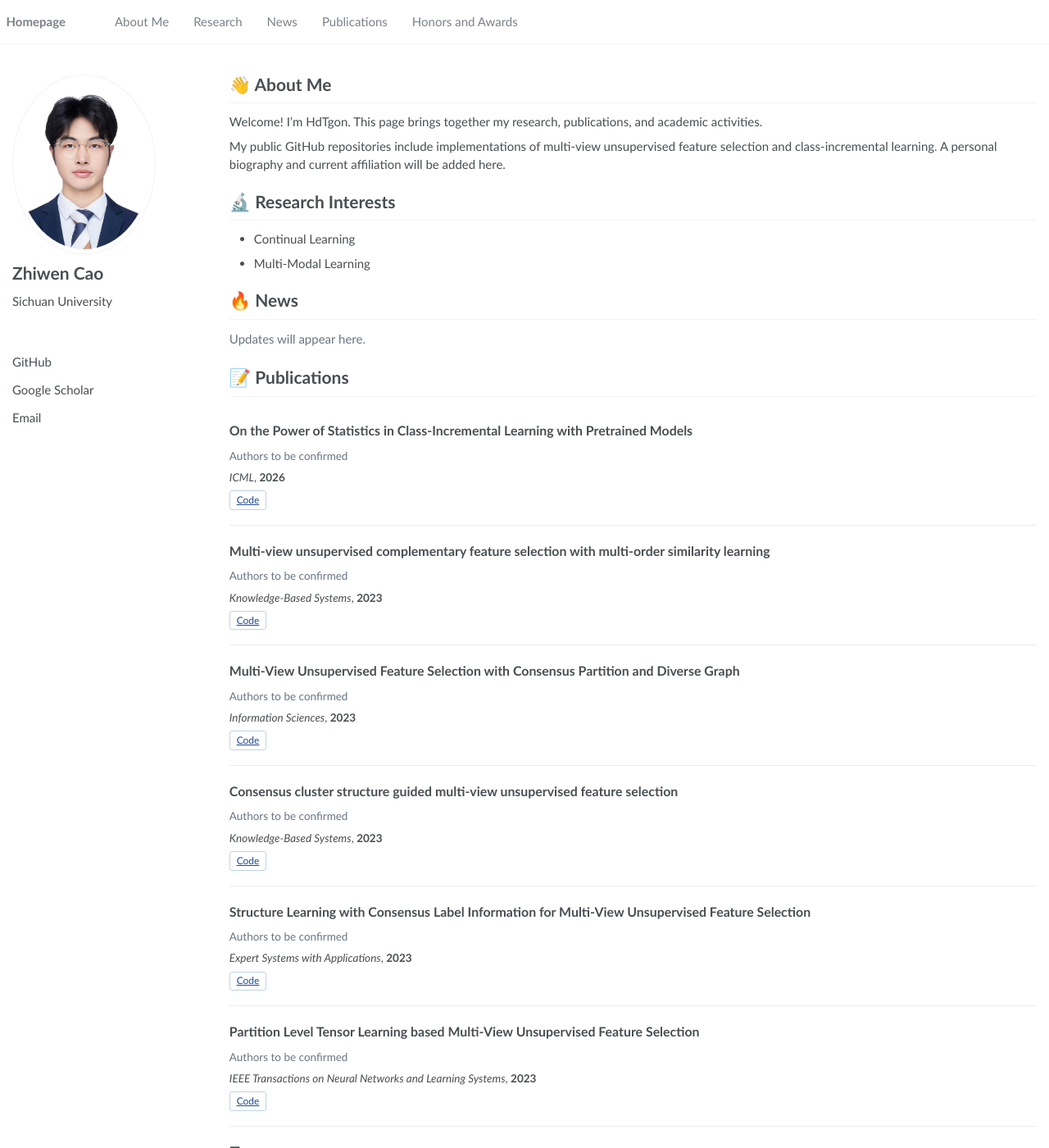
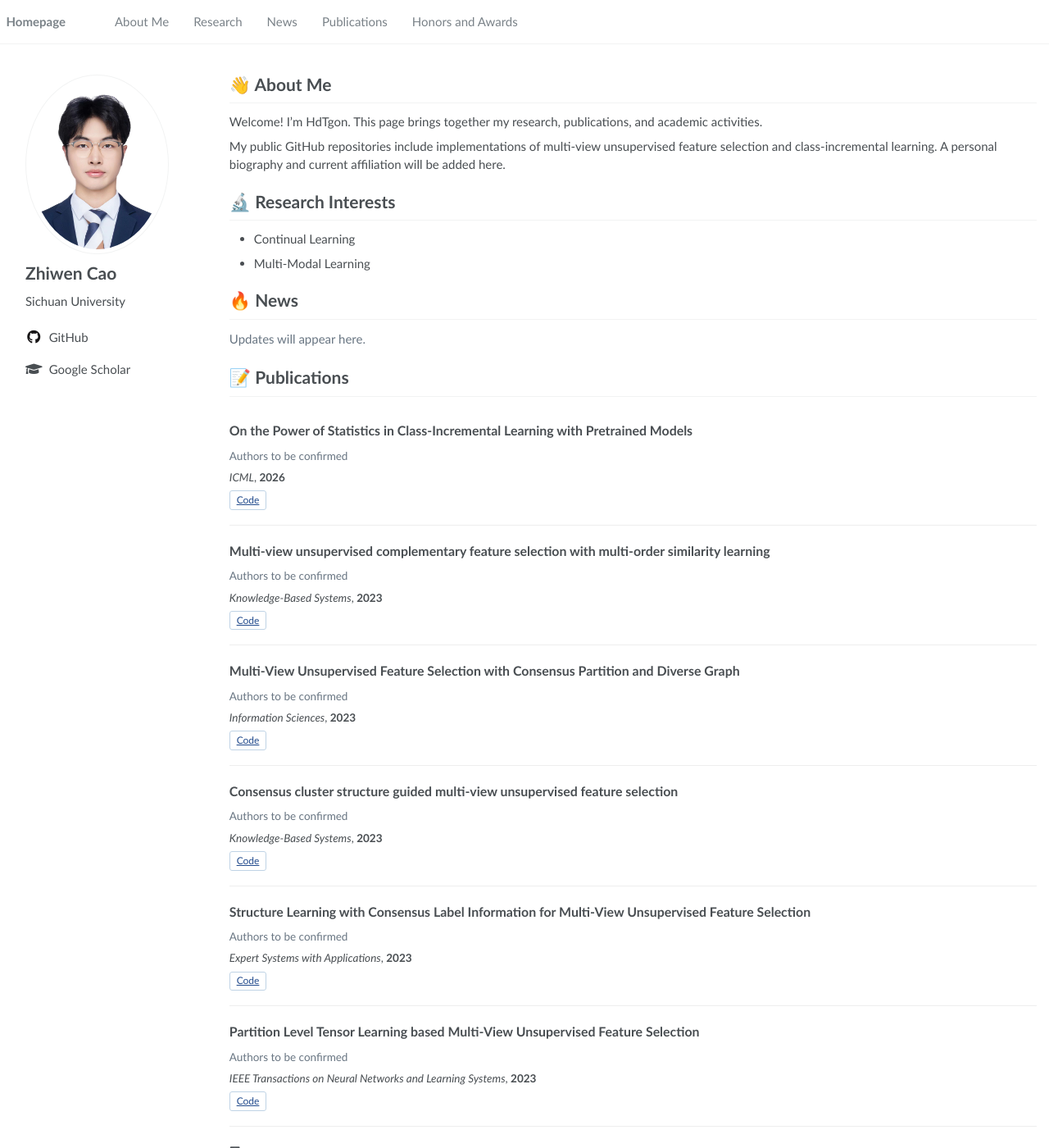
Before and after one commit to HdTgon/HdTgon.github.io, a Jekyll site: the page built from _pages/about.html, in a window 1280 px wide and 1400 px high. Shown: the whole window at 82% size. Built offline with Jekyll 4.4.1, drawn with Linux system fonts in a browser that asks for light colours.

Commit message:
Remove email and add social link icons with profile spacing adjustment

```diff
--- a/_data/profile.json
+++ b/_data/profile.json
@@ -9,8 +9,7 @@
   "photo_alt": "Portrait of Zhiwen Cao (曹智文)",
   "links": {
     "GitHub": "https://github.com/HdTgon",
-    "Google Scholar": "https://scholar.google.hk/citations?user=odfczIMAAAAJ&hl=zh-CN&oi=sra",
-    "Email": "mailto:caozhiwen@stu.scu.edu.cn"
+    "Google Scholar": "https://scholar.google.hk/citations?user=odfczIMAAAAJ&hl=zh-CN&oi=sra"
   },
   "about": [
     "Welcome! I’m HdTgon. This page brings together my research, publications, and academic activities.",
--- a/_includes/author-profile.html
+++ b/_includes/author-profile.html
@@ -1,7 +1,7 @@
 {% assign p = site.data.profile %}
 <div itemscope itemtype="https://schema.org/Person" class="profile_box">
 <div class="author__avatar"><img src="{{ p.photo | relative_url }}" class="author__avatar" alt="{{ p.photo_alt | escape }}" width="200" height="200"></div>
-<div class="author__content"><h3 class="author__name">{{ p.name | escape }}</h3><p class="author__bio">{{ p.name_note | escape }}</p><p class="profile-note">{{ p.role | escape }}<br>{{ p.affiliation | escape }}</p></div>
+<div class="author__content"><h3 class="author__name">{{ p.name | escape }}</h3>{% if p.name_note != "" %}<p class="author__bio">{{ p.name_note | escape }}</p>{% endif %}{% if p.role != "" or p.affiliation != "" %}<p class="profile-note">{{ p.role | escape }}{% if p.role != "" and p.affiliation != "" %}<br>{% endif %}{{ p.affiliation | escape }}</p>{% endif %}</div>
 <div class="author__urls-wrapper"><ul class="author__urls social-icons profile-links">
-{% for item in p.links %}<li>{% if item[1] %}{% assign link_url = item[1] %}{% if item[0] == "Email" %}{% unless link_url contains "mailto:" %}{% assign link_url = link_url | prepend: "mailto:" %}{% endunless %}{% endif %}<a href="{{ link_url | escape }}">{{ item[0] | escape }}</a>{% else %}<span class="profile-note">{{ item[0] | escape }} · To add</span>{% endif %}</li>{% endfor %}
+{% for item in p.links %}<li>{% if item[1] %}{% assign link_url = item[1] %}{% if item[0] == "Email" %}{% unless link_url contains "mailto:" %}{% assign link_url = link_url | prepend: "mailto:" %}{% endunless %}{% endif %}<a href="{{ link_url | escape }}">{% case item[0] %}{% when "GitHub" %}<i class="fab fa-github fa-fw" aria-hidden="true"></i>{% when "Google Scholar" %}<i class="fas fa-graduation-cap fa-fw" aria-hidden="true"></i>{% endcase %}<span>{{ item[0] | escape }}</span></a>{% else %}<span class="profile-note">{{ item[0] | escape }} · To add</span>{% endif %}</li>{% endfor %}
 </ul></div></div>
--- a/assets/css/profile.css
+++ b/assets/css/profile.css
@@ -2,3 +2,7 @@ html{scroll-behavior:smooth;scroll-padding-top:80px}.profile-note{color:#687582;
 /* Keep profile links in normal document flow on small screens. */
 .profile-links{position:static;right:auto;z-index:auto;margin:0;padding:0;border:0;background:transparent;box-shadow:none}.profile-links:before,.profile-links:after{display:none}.profile_box .author__urls-wrapper{cursor:default}
 @media(max-width:1023px){.profile_box{display:grid;grid-template-columns:75px minmax(0,1fr);gap:12px;align-items:start}.profile_box .author__content{padding-left:0}.profile_box .author__urls-wrapper{grid-column:1/-1;display:block;width:100%;margin:0}.profile-links{display:flex!important;flex-wrap:wrap;gap:8px 16px}.profile-links li{margin:0}.author__content .profile-note{margin-bottom:0}}
+
+.profile-links a{display:inline-flex;align-items:center;gap:8px}.profile-links a i{flex:none;font-size:1.1em}.profile-links li+li{margin-top:7px}
+@media(min-width:1024px){.sidebar .profile_box{transform:translateX(16px)}}
+@media(max-width:1023px){.profile-links li+li{margin-top:0}}
```
